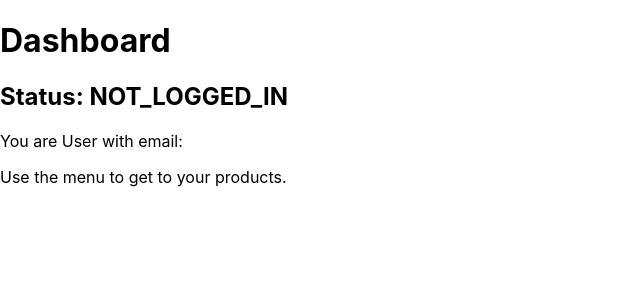
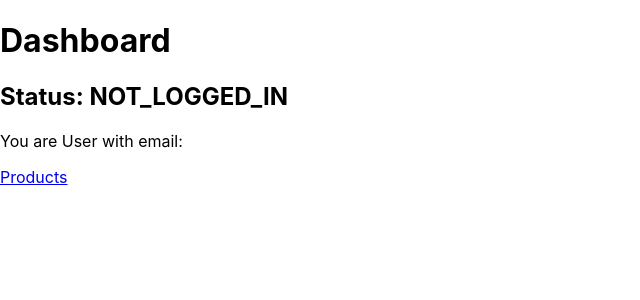
Before and after one commit to thetinahang/project-baseball, a React (Create React App) app in the folder client/: page /dashboard in a window 1280 px wide. Shown: the top 300 px of the page, without its empty margins (0-640 px from the left). Built offline with nearby package versions, Linux system fonts and the light colour scheme; no server answers.

Commit message:
get products link working from hasboard

```diff
--- a/client/src/App.js
+++ b/client/src/App.js
@@ -4,6 +4,9 @@ import axios from "axios";
 
 import Home from "./components/Home";
 import Dashboard from "./components/Dashboard";
+import KeyTermList from './containers/KeyTermList';
+import ProductsContainer from './containers/ProductsContainer';
+import Logout from './components/auth/Logout';
 
 export default class App extends Component {
   constructor() {
@@ -91,6 +94,9 @@ export default class App extends Component {
                 />
               )}
             />
+            <Route exact path="/products" component={ProductsContainer} />
+            <Route exact path="/keyterms" component={KeyTermList} />
+            <Route exact path="/logout" component={Logout} />
           </Switch>
         </BrowserRouter>
       </div>
--- a/client/src/components/Dashboard.js
+++ b/client/src/components/Dashboard.js
@@ -1,4 +1,5 @@
 import React from "react";
+import { Link } from 'react-router-dom';
 
 const Dashboard = props => {
   return (
@@ -7,7 +8,7 @@ const Dashboard = props => {
         <h1>Dashboard</h1>
         <h2>Status: {props.loggedInStatus}</h2>
         <p>You are User {props.user['id']} with email: {props.user['email']}</p>
-        <p>Use the menu to get to your products.</p>
+        <Link to="/products">Products</Link>
       </div>
     </div>
   );
```
